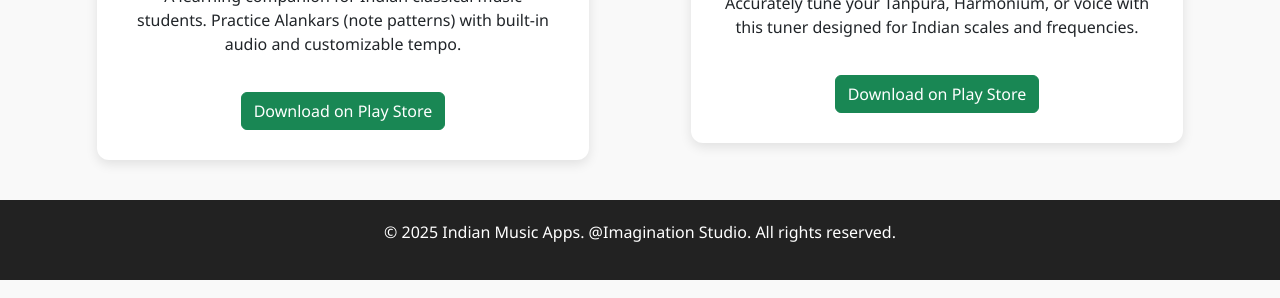
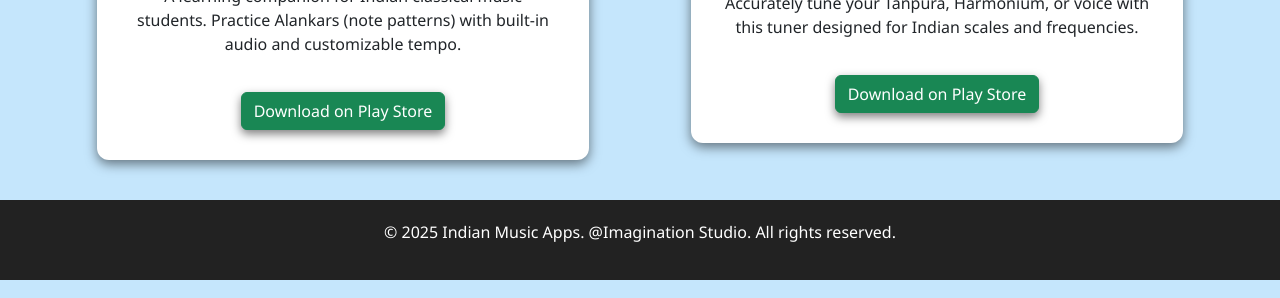
Before and after one commit to imaginstudio2025-pixel/imaginstudio2025-pixel.github.io, a plain HTML site: page index.html in a window 1280 px wide. Shown: the part 502-800 px from the top of the page. Drawn offline with nearby package versions, Linux system fonts and the light colour scheme.

Commit message:
Update index.html

```diff
--- a/index.html
+++ b/index.html
@@ -12,7 +12,7 @@
       }
     body {
       font-family: 'Segoe UI', sans-serif;
-      background-color: #f9f9f9;
+      background-color: #c5e6fc;
     }
     .app-section {
       padding: 40px 0;
@@ -22,7 +22,7 @@
       margin: 0 auto;
       background: white;
       border-radius: 12px;
-      box-shadow: 0 4px 12px rgba(0,0,0,0.1);
+      box-shadow: 0 4px 12px rgba(.5,.5,.5,.5);
       padding: 30px;
       transition: 0.3s;
     }
@@ -31,6 +31,7 @@
     }
     .btn-download {
       margin-top: 20px;
+      box-shadow: 0 4px 10px rgba(0, 0, 0, 0.5);
     }
     footer {
       background: #222;
```
